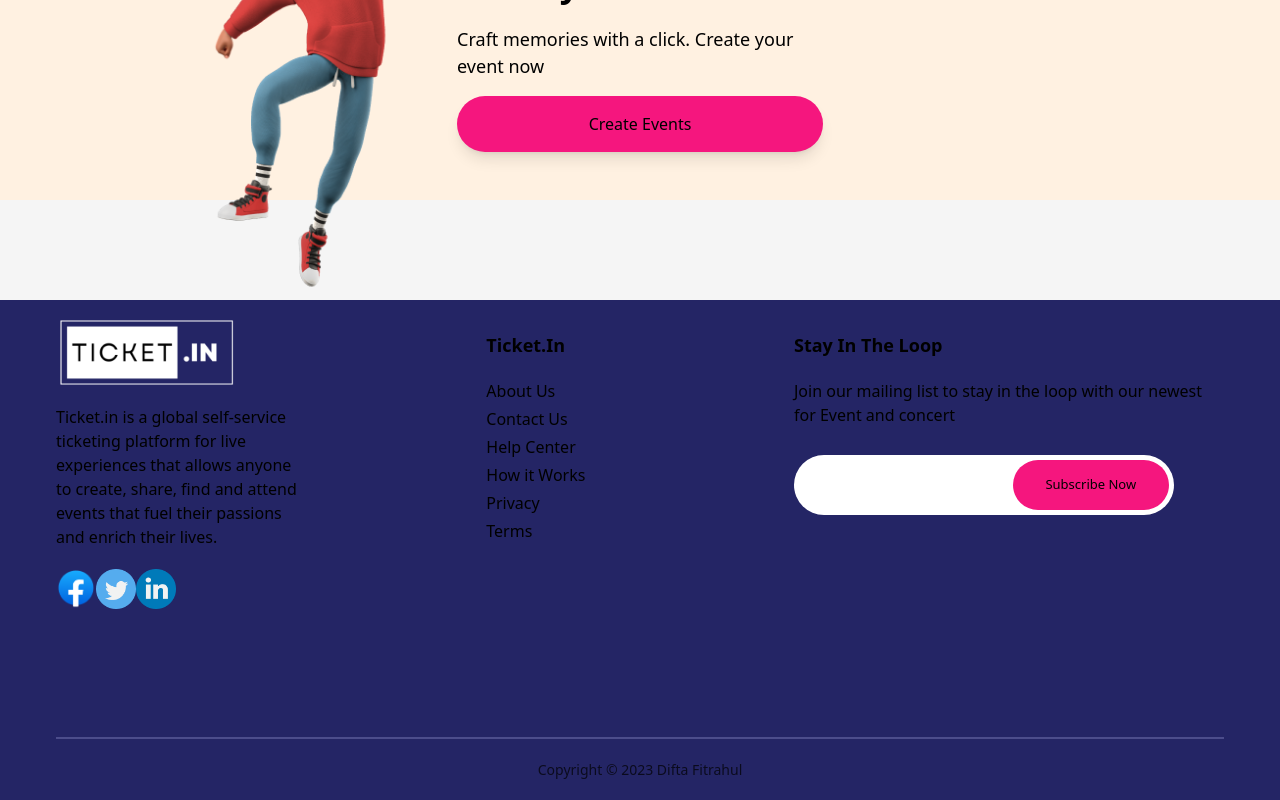
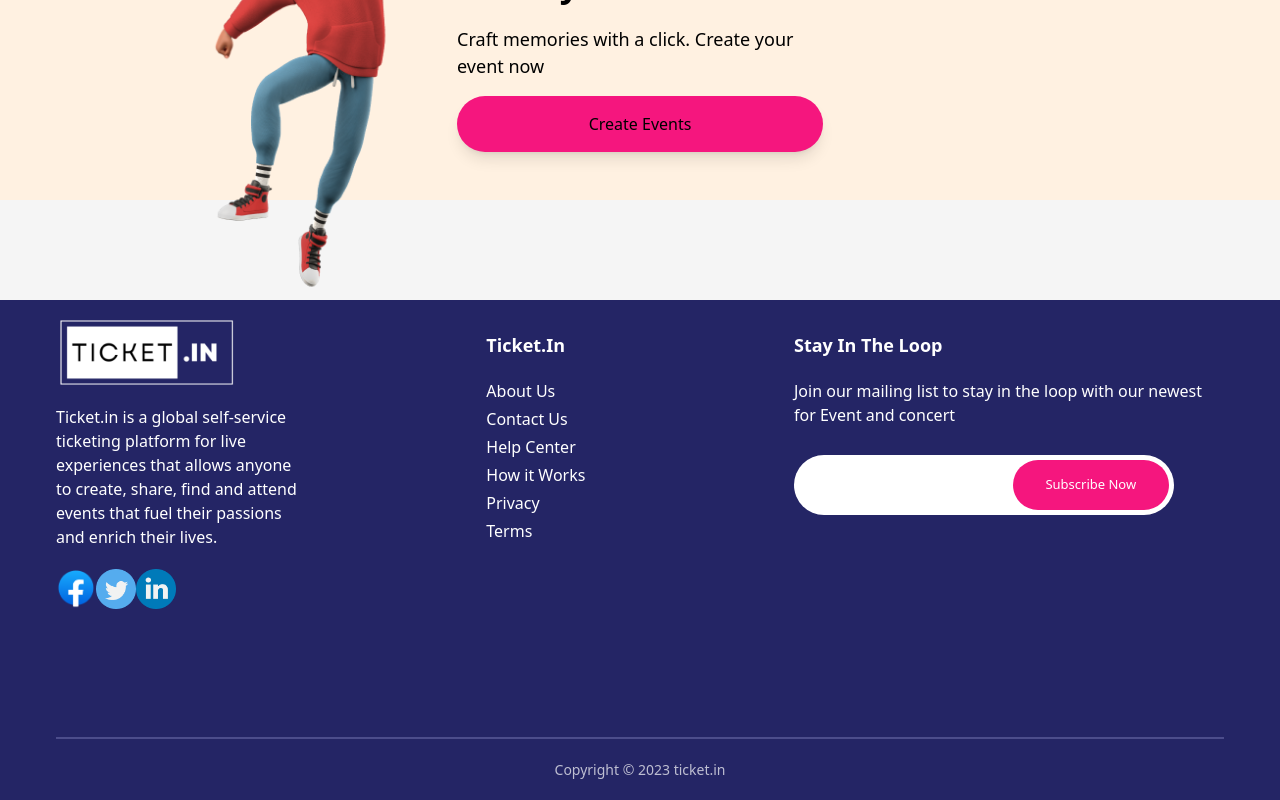
Before and after one commit to DiftaFitrahul/frontend-ticket.in, a Next.js app: page / in a window 1280 px wide. Shown: the part 1289-2089 px from the top of the page. Built offline with nearby package versions, Linux system fonts and the light colour scheme; no server answers.

Commit message:
fix: change text to white

```diff
--- a/src/components/FooterComp.jsx
+++ b/src/components/FooterComp.jsx
@@ -3,7 +3,7 @@ import Logo from "@/../public/logo.png";
 
 export default function FooterComp() {
   return (
-    <footer className="bg-[#242565] h-[830px] md:h-[550px] xl:h-[500px] w-full flex flex-col justify-between items-start px-14">
+    <footer className="bg-[#242565] h-[830px] md:h-[550px] xl:h-[500px] w-full flex flex-col justify-between items-start px-14 text-white">
       <div className="flex flex-col xl:flex-row w-full justify-between">
         <div className="flex flex-col w-full xl:w-1/3 ">
           <Image
@@ -70,7 +70,7 @@ export default function FooterComp() {
       <div className="flex flex-col  items-center w-full mb-5 ">
         <div className="bg-[#4C4D8B] h-[2px] w-full"></div>
         <p className="text-[14px] mt-5 opacity-70">
-          Copyright © 2023 Difta Fitrahul
+          Copyright © 2023 ticket.in
         </p>
       </div>
     </footer>
```
